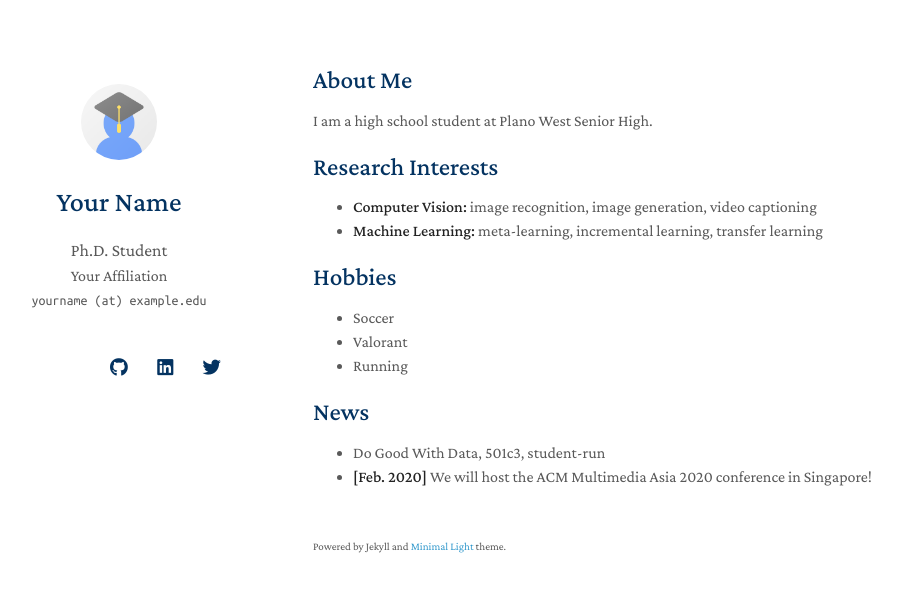
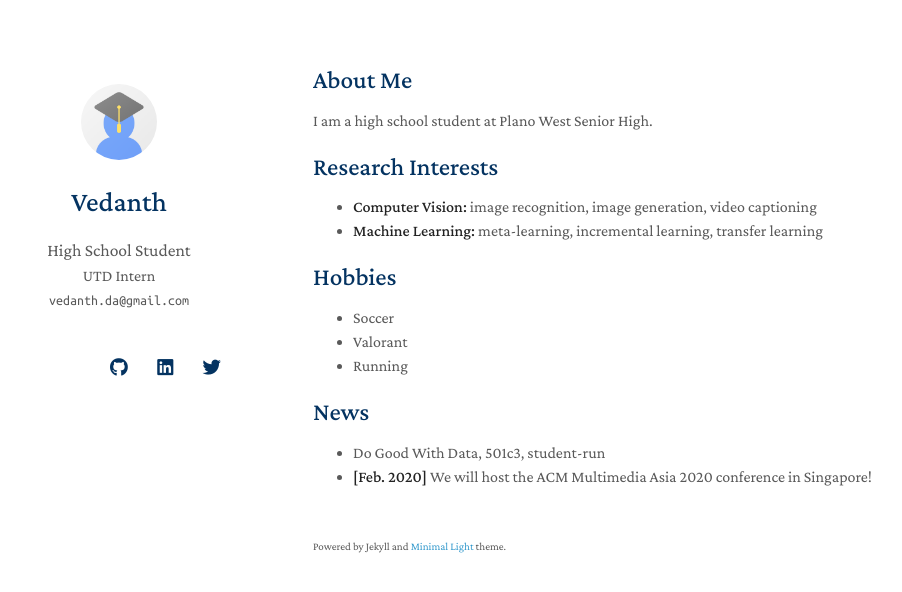
Before and after one commit to gladiator1410/VedanthPersonal, a Jekyll site: the page built from index.md, in a window 1280 px wide. Shown: the top 592 px of the page, without its empty margins (157-1059 px from the left). Built offline with Jekyll 4.4.1, drawn with Linux system fonts in a browser that asks for light colours; nearby versions of some CDN libraries; a style sheet for code colours, icons or effects is not loaded; our own code applies the rules of GitHub Pages for plain Markdown files.

Commit message:
Update _config.yml

```diff
--- a/_config.yml
+++ b/_config.yml
@@ -1,8 +1,8 @@
 # Basic Information
-title: Your Name
-position: Ph.D. Student
-affiliation: Your Affiliation
-email: yourname (at) example.edu
+title: Vedanth
+position: High School Student
+affiliation: UTD Intern
+email: vedanth.da@gmail.com
 
 # Search Engine Optimization (SEO)
 # The following information is used to improve the website traffic from search engines, e.g., Google.
```
